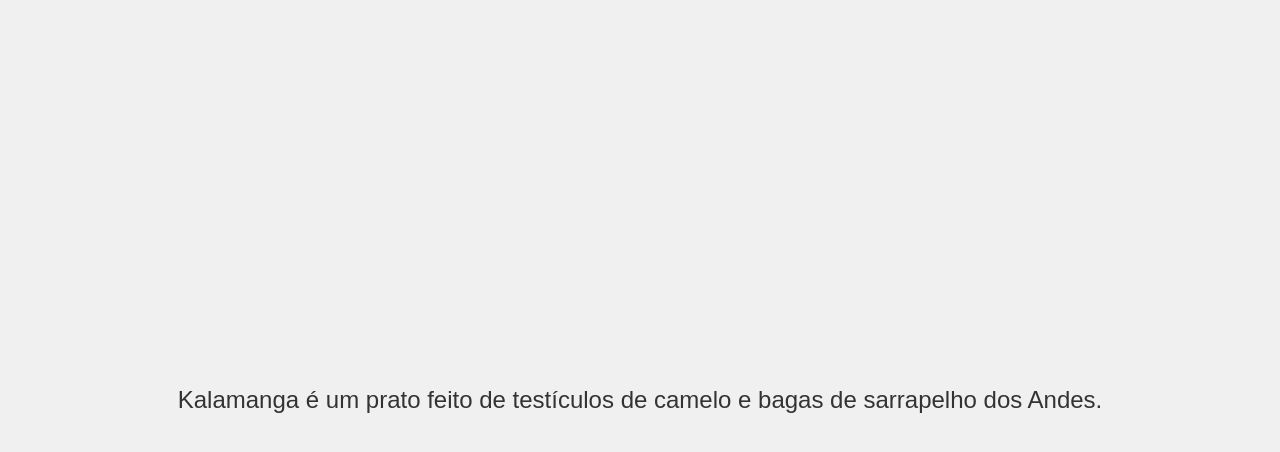
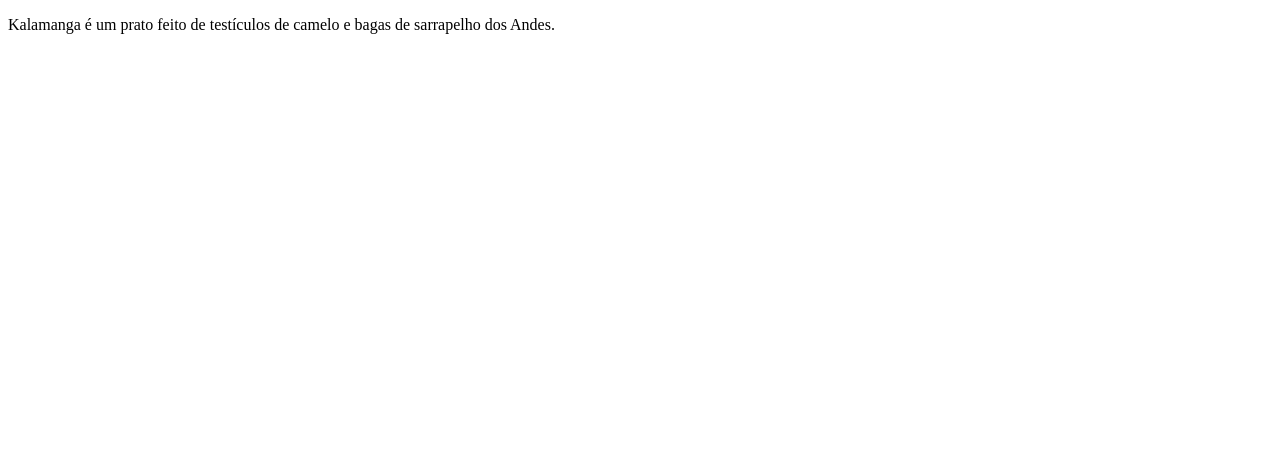
Before and after one commit to fbcryptoo/Test-kalamanga, a plain HTML site: page Index.html in a window 1280 px wide. Drawn offline with Linux system fonts and the light colour scheme.

Commit message:
Update Index.html

```diff
--- a/Index.html
+++ b/Index.html
@@ -2,24 +2,7 @@
 <html lang="pt-BR">
 <head>
     <meta charset="UTF-8">
-    <meta name="viewport" content="width=device-width, initial-scale=1.0">
     <title>Kalamanga</title>
-    <style>
-        body {
-            font-family: Arial, sans-serif;
-            display: flex;
-            justify-content: center;
-            align-items: center;
-            height: 100vh;
-            margin: 0;
-            background-color: #f0f0f0;
-        }
-        p {
-            font-size: 24px;
-            text-align: center;
-            color: #333;
-        }
-    </style>
 </head>
 <body>
     <p>Kalamanga é um prato feito de testículos de camelo e bagas de sarrapelho dos Andes.</p>
```
